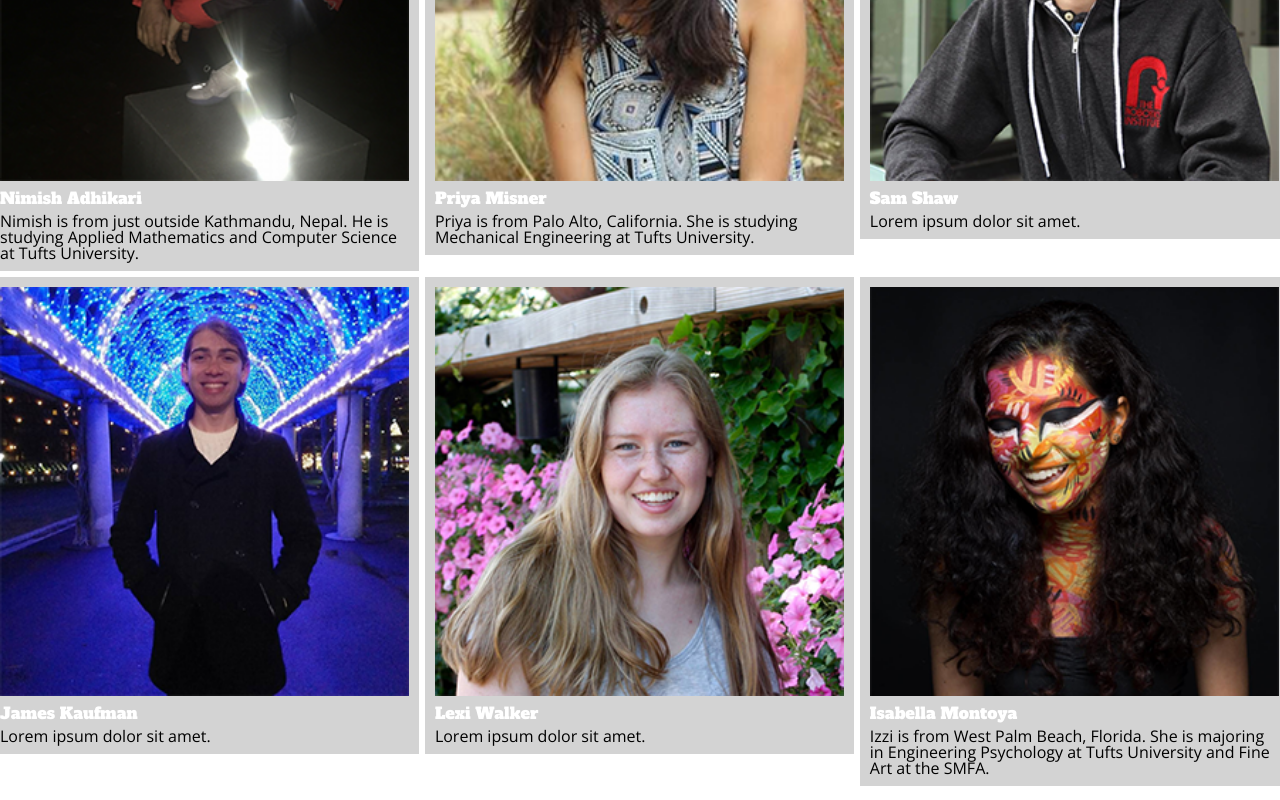
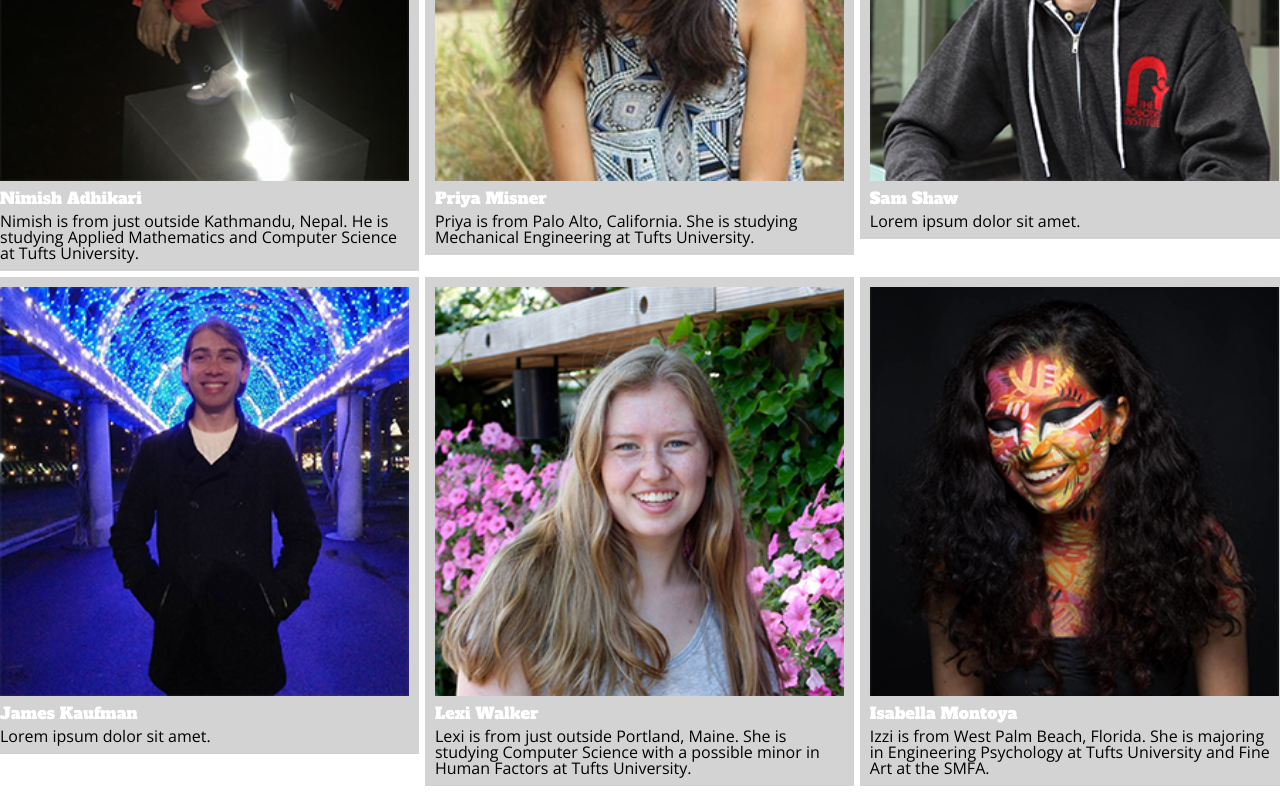
Before and after one commit to lexi-walker/comp20-s2018-team9, a website: page team.html in a window 1280 px wide. Shown: the part 514-1314 px from the top of the page. Drawn offline with nearby package versions, Linux system fonts and the light colour scheme.

Commit message:
added Lexi bio

```diff
--- a/team.html
+++ b/team.html
@@ -68,7 +68,7 @@
     <div class="content">
     <img src="images/lexi.png" alt="Mountains" style="width:100%">
       <h3>Lexi Walker</h3>
-      <p>Lorem ipsum dolor sit amet.</p>
+      <p>Lexi is from just outside Portland, Maine. She is studying Computer Science with a possible minor in Human Factors at Tufts University.</p>
     </div>
   </div>
 
```
